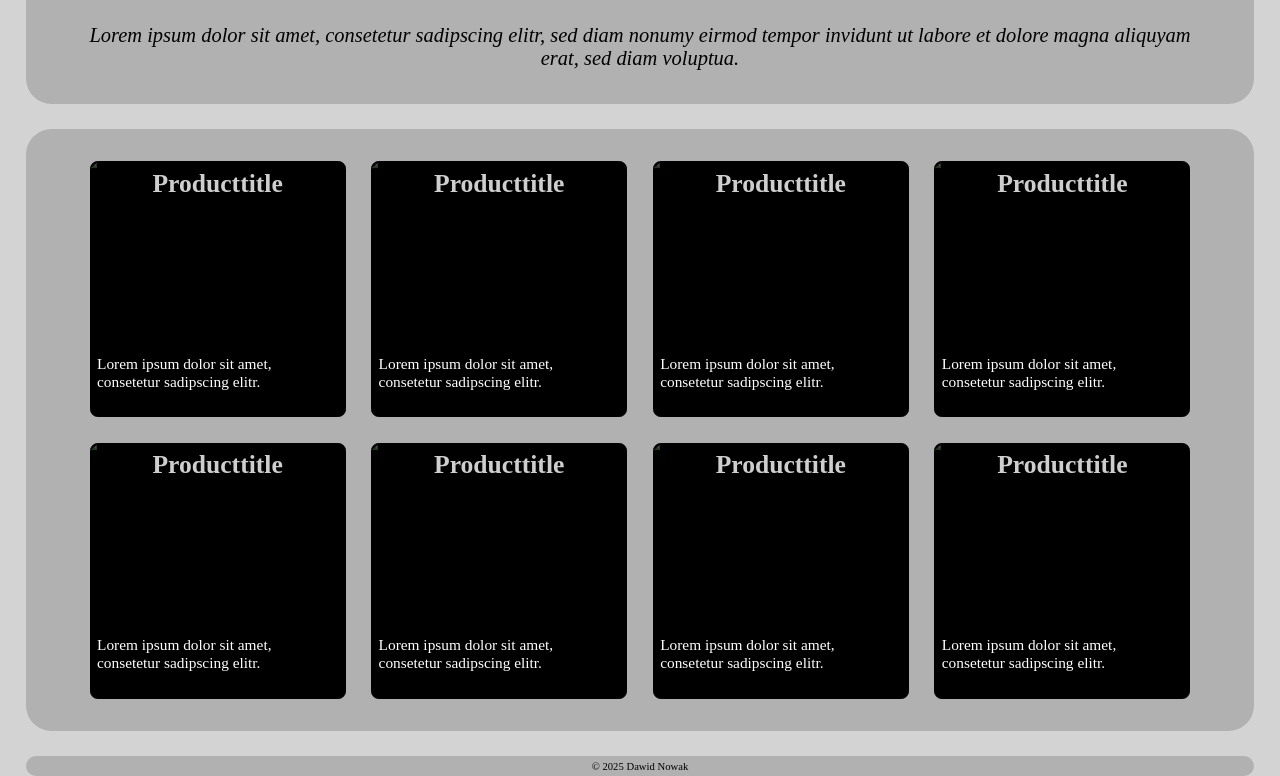
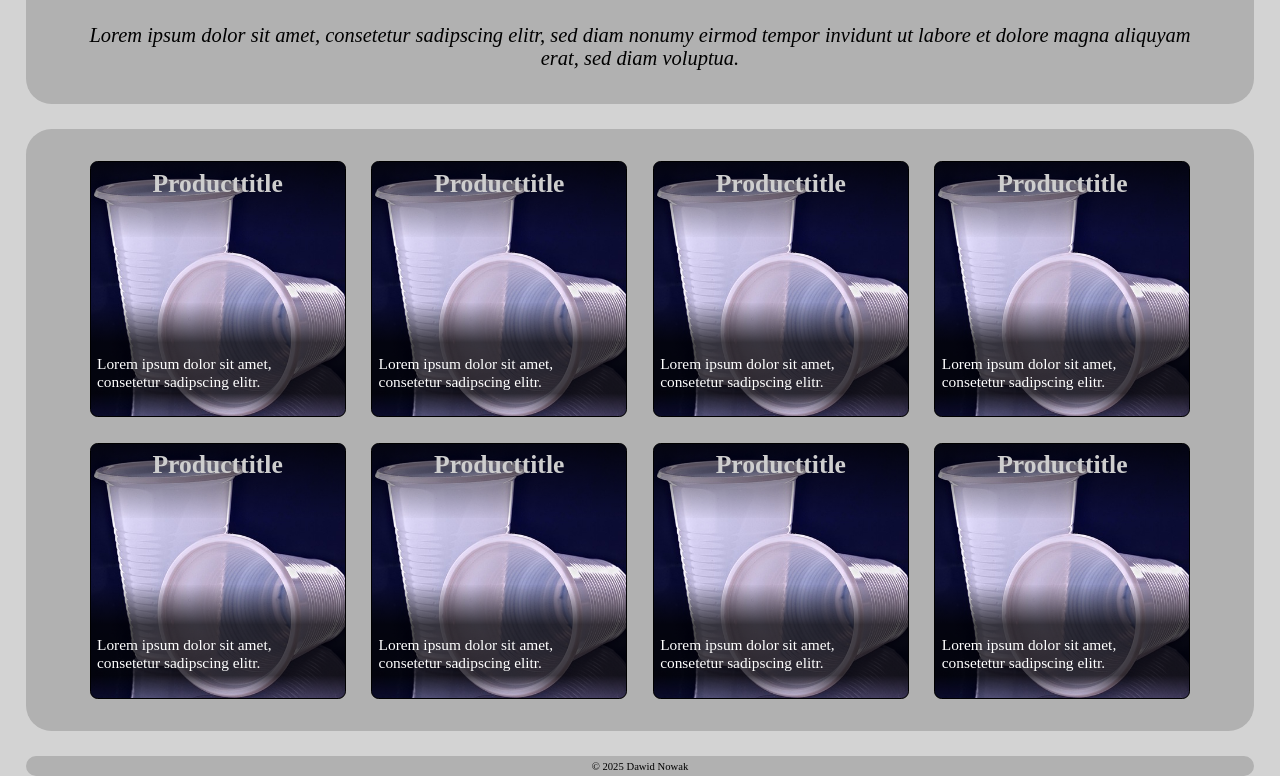
Before and after one commit to DN-selfmade/webdev-portfolio, a plain HTML site: page 01_html-css/product-cards-with-hover/index.html in a window 1280 px wide. Shown: the part 116-892 px from the top of the page. Drawn offline with Linux system fonts and the light colour scheme; the site is published under a folder, as on GitHub Pages, so addresses that start at the root find nothing.

Commit message:
fix: correct image path for GitHub Pages compatibility

```diff
--- a/01_html-css/product-cards-with-hover/index.html
+++ b/01_html-css/product-cards-with-hover/index.html
@@ -19,42 +19,42 @@
             <div class="content__container">
                 <article class="product__card">
                     <h2 class="product__title">Producttitle</h2>
-                    <img class="product__img" src="/01_html-css/product-cards-with-hover/lib/product.jpg" alt="Plastic cup – product photo">
+                    <img class="product__img" src="./lib/product.jpg" alt="Plastic cup – product photo">
                     <p class="product__description">Lorem ipsum dolor sit amet, consetetur sadipscing elitr.</p>
                 </article>
                 <article class="product__card">
                     <h2 class="product__title">Producttitle</h2>
-                    <img class="product__img" src="/01_html-css/product-cards-with-hover/lib/product.jpg" alt="Plastic cup – product photo">
+                    <img class="product__img" src="./lib/product.jpg" alt="Plastic cup – product photo">
                     <p class="product__description">Lorem ipsum dolor sit amet, consetetur sadipscing elitr.</p>
                 </article>
                 <article class="product__card">
                     <h2 class="product__title">Producttitle</h2>
-                    <img class="product__img" src="/01_html-css/product-cards-with-hover/lib/product.jpg" alt="Plastic cup – product photo">
+                    <img class="product__img" src="./lib/product.jpg" alt="Plastic cup – product photo">
                     <p class="product__description">Lorem ipsum dolor sit amet, consetetur sadipscing elitr.</p>
                 </article>
                 <article class="product__card">
                     <h2 class="product__title">Producttitle</h2>
-                    <img class="product__img" src="/01_html-css/product-cards-with-hover/lib/product.jpg" alt="Plastic cup – product photo">
+                    <img class="product__img" src="./lib/product.jpg" alt="Plastic cup – product photo">
                     <p class="product__description">Lorem ipsum dolor sit amet, consetetur sadipscing elitr.</p>
                 </article>
                 <article class="product__card">
                     <h2 class="product__title">Producttitle</h2>
-                    <img class="product__img" src="/01_html-css/product-cards-with-hover/lib/product.jpg" alt="Plastic cup – product photo">
+                    <img class="product__img" src="./lib/product.jpg" alt="Plastic cup – product photo">
                     <p class="product__description">Lorem ipsum dolor sit amet, consetetur sadipscing elitr.</p>
                 </article>
                 <article class="product__card">
                     <h2 class="product__title">Producttitle</h2>
-                    <img class="product__img" src="/01_html-css/product-cards-with-hover/lib/product.jpg" alt="Plastic cup – product photo">
+                    <img class="product__img" src="./lib/product.jpg" alt="Plastic cup – product photo">
                     <p class="product__description">Lorem ipsum dolor sit amet, consetetur sadipscing elitr.</p>
                 </article>
                 <article class="product__card">
                     <h2 class="product__title">Producttitle</h2>
-                    <img class="product__img" src="/01_html-css/product-cards-with-hover/lib/product.jpg" alt="Plastic cup – product photo">
+                    <img class="product__img" src="./lib/product.jpg" alt="Plastic cup – product photo">
                     <p class="product__description">Lorem ipsum dolor sit amet, consetetur sadipscing elitr.</p>
                 </article>
                 <article class="product__card">
                     <h2 class="product__title">Producttitle</h2>
-                    <img class="product__img" src="/01_html-css/product-cards-with-hover/lib/product.jpg" alt="Plastic cup – product photo">
+                    <img class="product__img" src="./lib/product.jpg" alt="Plastic cup – product photo">
                     <p class="product__description">Lorem ipsum dolor sit amet, consetetur sadipscing elitr.</p>
                 </article>
             </div>
```
